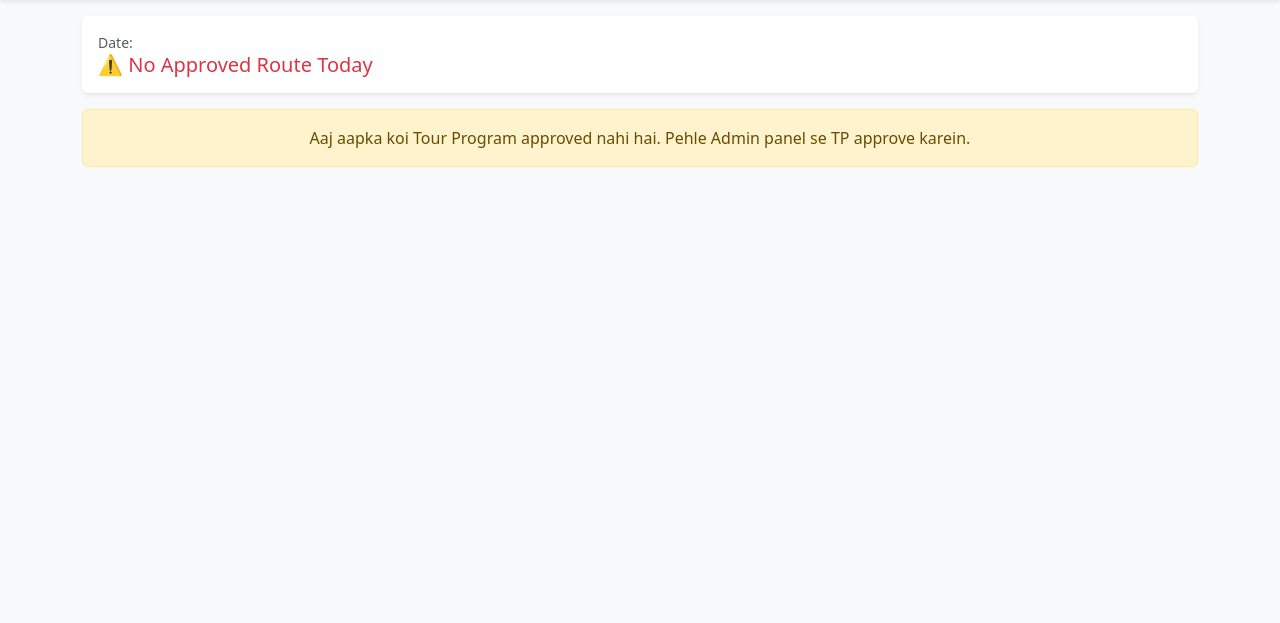
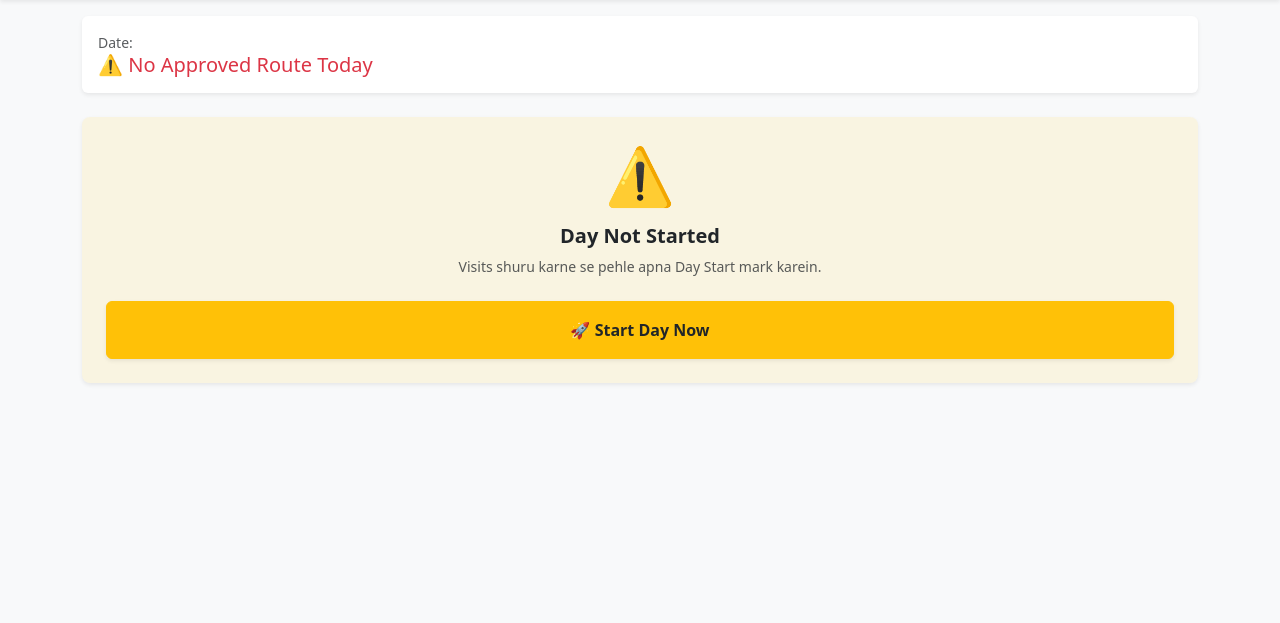
Before and after one commit to NileshDaveJMN/Pharma-SFA, a Django app: template SFA/templates/dashboard.html in a window 1280 px wide. Shown: the part 56-679 px from the top of the page. Run offline with Django 5.2, Linux system fonts and the light colour scheme; the template is opened without the code that fills it, so the values that code supplies are empty.

Commit message:
Added Day Start and End strict locks in Dashboard

```diff
--- a/SFA/models.py
+++ b/SFA/models.py
@@ -147,6 +147,7 @@
     doctor = models.ForeignKey(Doctor, on_delete=models.SET_NULL, null=True, blank=True)
     chemist = models.ForeignKey(Chemist, on_delete=models.SET_NULL, null=True, blank=True)
     created_at = models.DateTimeField(auto_now_add=True)
+    remark = models.TextField(blank=True, null=True)
 
     def __str__(self):
         target = self.doctor.name if self.doctor else (self.chemist.name if self.chemist else "Unknown")
--- a/SFA/templates/dashboard.html
+++ b/SFA/templates/dashboard.html
@@ -14,12 +14,23 @@
     </div>
 </div>
 
-{% if day_closed %}
-    <div class="alert alert-dark text-center fw-bold">🔒 Aaj ka kaam freeze ho chuka hai.</div>
-{% endif %}
+{% if is_day_ended %}
+    <div class="alert alert-dark text-center fw-bold mt-3 shadow-sm rounded-3 p-4">
+        <h1 class="display-4 mb-3">✅</h1>
+        🔒 Aaj ka kaam freeze ho chuka hai. Kal milte hain!
+    </div>
 
+{% elif not is_day_started %}
+    <div class="alert alert-warning text-center mt-4 shadow-sm border-0 bg-warning bg-opacity-10 p-4 rounded-3">
+        <h1 class="display-4 mb-3 text-warning">⚠️</h1>
+        <h5 class="fw-bold text-dark mb-2">Day Not Started</h5>
+        <p class="text-muted small mb-4">Visits shuru karne se pehle apna Day Start mark karein.</p>
+        <a href="{% url 'day_start' %}" class="btn btn-warning fw-bold px-4 py-3 shadow-sm text-dark w-100">🚀 Start Day Now</a>
+    </div>
+
+{% else %}
     {% if not tp %}
-    <div class="alert alert-warning text-center">Aaj aapka koi Tour Program approved nahi hai. Pehle Admin panel se TP approve karein.</div>
+        <div class="alert alert-warning text-center mt-3">Aaj aapka koi Tour Program approved nahi hai. Pehle Admin panel se TP approve karein.</div>
     {% else %}
 
         <h6 class="text-muted px-1 mt-3 text-uppercase small fw-bold">Available Doctors (Baki Hain)</h6>
@@ -30,9 +41,7 @@
                         <h6 class="mb-0 fw-bold text-primary">Dr. {{ doc.name }}</h6>
                         <small class="text-muted">{{ doc.specialty }}</small>
                     </div>
-                {% if not day_closed %}
                     <a href="{% url 'doctor_visit' doc.id %}" class="btn btn-sm btn-primary fw-bold shadow-sm px-3">Visit</a>
-                {% endif %}
                 </div>
             {% empty %}
                 <div class="list-group-item text-muted text-center p-3 bg-white">🎉 Sabhi doctors ki visit ho chuki hai!</div>
@@ -62,9 +71,7 @@
                         <h6 class="mb-0 fw-bold text-dark">{{ chem.name }}</h6>
                         <small class="text-muted">Ph: {{ chem.phone }}</small>
                     </div>
-                {% if not day_closed %}
                     <a href="{% url 'chemist_visit' chem.id %}" class="btn btn-sm btn-outline-dark fw-bold px-3">Visit</a>
-                {% endif %}
                 </div>
             {% empty %}
                 <div class="list-group-item text-muted text-center p-3 bg-white">Sabhi chemists ki visit ho chuki hai!</div>
@@ -86,5 +93,4 @@
         </div>
         {% endif %}
 
-{% endif %}
-{% endblock %}
+    {% endif %} {% endif %} {% endblock %}
--- a/SFA/templates/visit_form.html
+++ b/SFA/templates/visit_form.html
@@ -52,6 +52,11 @@
             {% empty %}
                 <div class="alert alert-warning text-center">Koi products available nahi hain.</div>
             {% endfor %}
+            <div class="mb-4">
+    <label class="form-label text-muted small fw-bold">Special Remark / Note (Optional)</label>
+    <textarea name="remark" class="form-control" rows="2" placeholder="Dr. se kya baat hui?"></textarea>
+</div>
+
 
             <button type="submit" class="btn btn-success w-100 py-3 mt-2 mb-5 fw-bold shadow">✔ Submit Visit Data</button>
         </form>
```
Also changed, not shown: SFA/views.py (+11 -2 lines), SFA/migrations/0007_dcr_remark.py (added), db.sqlite3. Lines whose indentation alone changed are shown as unchanged.
